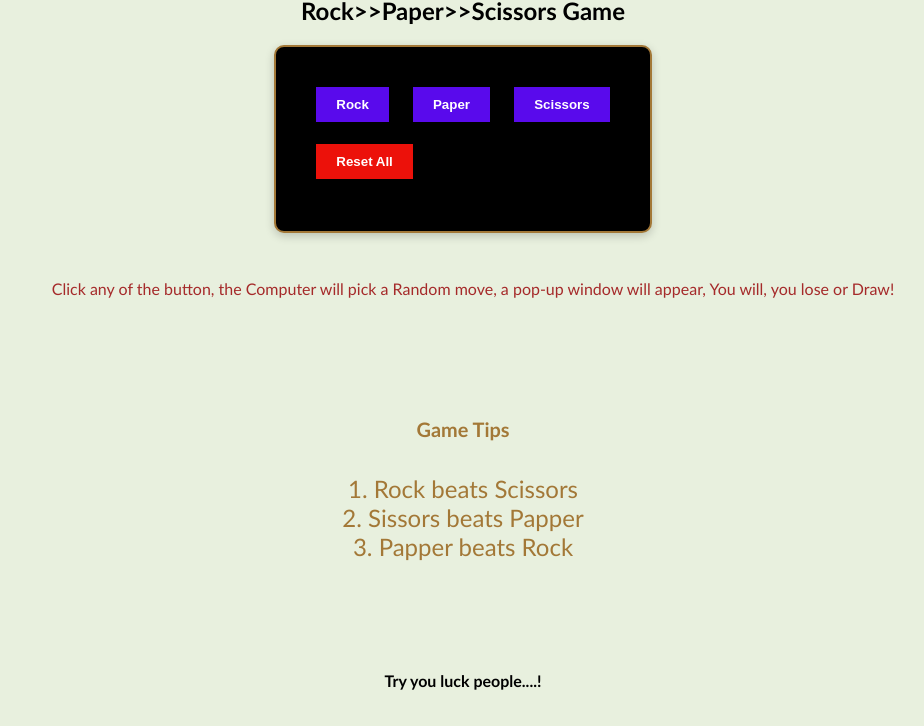
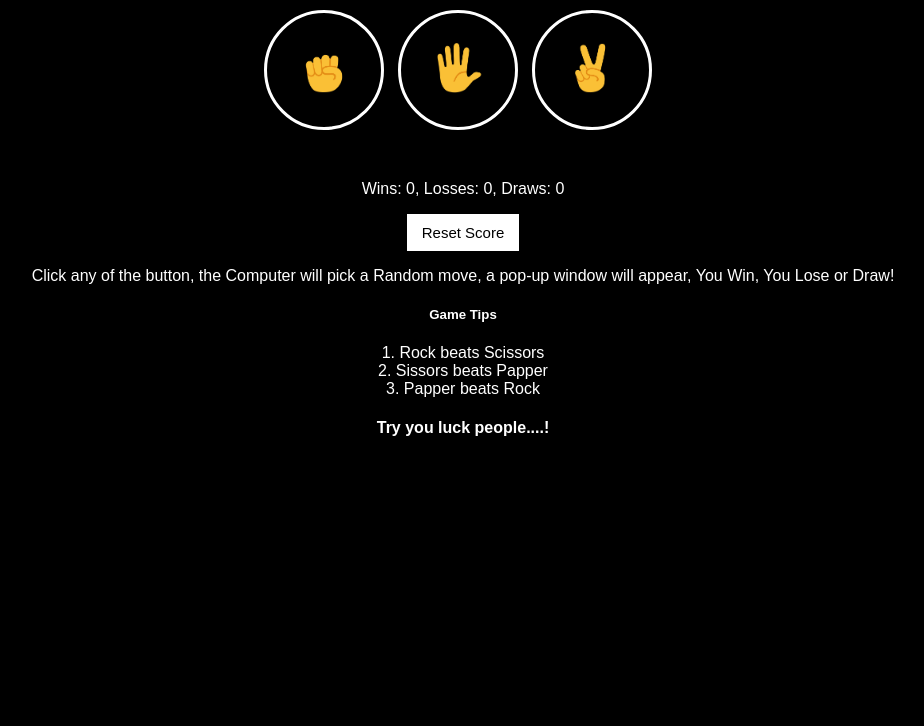
Before and after one commit to Christor90/Paper_Sisscors_Game-Proj., a plain HTML site: page index.html in a window 1280 px wide. Shown: the part 74-800 px from the top of the page, without its empty margins (177-1101 px from the left). Drawn offline with Linux system fonts and the light colour scheme.

Commit message:
updated ui

```diff
--- a/index.html
+++ b/index.html
@@ -1,65 +1,70 @@
 <!DOCTYPE html>
 <html lang="en">
+
 <head>
-    <meta charset="UTF-8">
-    <meta name="viewport" content="width=device-width, initial-scale=1.0">
+    <meta charset="UTF-8" />
+    <meta name="viewport" content="width=device-width, initial-scale=1.0" />
     <title>PeparSis-Game</title>
 
-    <link rel="stylesheet" href="style.css">
+    <link rel="stylesheet" href="style.css" />
 </head>
+
 <body>
-
-
     <h2>Rock>>Paper>>Scissors Game</h2>
 
     <section class="container">
-
         <main>
-
             <button class="btn-all" onclick="
         playGame('rock');
-    ">Rock</button>
+    ">
+                <img src="rock-emoji.png" class="move-icon" />
+            </button>
 
             <button class="btn-all" onclick="
         playGame('paper');
-    ">Paper</button>
+    ">
+                <img src="paper-emoji.png" class="move-icon" />
+            </button>
 
             <button class="btn-all" onclick="
         playGame('scissors');
-    ">Scissors</button>
+    ">
+                <img src="scissors-emoji.png" class="move-icon" />
+            </button>
 
-    <BR>
+            <p class="js-result result"></p>
+            <p class="js-moves"></p>
+            <p class="js-score score"></p>
 
-    <button class="btn-one" onclick="
+            <div class="reset-btn-box">
+                <button class="btn-score-btn" onclick="
             score.Wins = 0;
             score.Losses = 0;
             score.Draws = 0;
-    ">Reset All</button>
-
+            localStorage.removeItem('score');
+            updateScoreElement();
+            ">
+                    Reset Score
+                </button>
+            </div>
         </main>
-
     </section>
 
-
     <p>
-    Click any of the button, the Computer will pick a
-    Random move, a pop-up window will appear,
-    You will, you lose or Draw!
+        Click any of the button, the Computer will pick a Random move, a pop-up
+        window will appear, You Win, You Lose or Draw!
     </p>
-
 
     <article>
         <h5>Game Tips</h5>
-        1. Rock beats Scissors <br>
-        2. Sissors beats Papper <br>
-        3. Papper beats Rock <br>
+        1. Rock beats Scissors <br />
+        2. Sissors beats Papper <br />
+        3. Papper beats Rock <br />
     </article>
-
 
     <h4>Try you luck people....!</h4>
 
-
-
     <script src="script.js"></script>
 </body>
+
 </html>
--- a/script.js
+++ b/script.js
@@ -1,86 +1,91 @@
-
-
-
-    const score = {
+let score = JSON.parse(localStorage.getItem("score")) || {
   Wins: 0,
   Losses: 0,
-        Draws: 0
+  Draws: 0,
 };
 
+updateScoreElement();
+
+// if (!score) {
+//     score = {
+//         Wins: 0,
+//         Losses: 0,
+//         Draws: 0,
+//     };
+// }
 
 function playGame(playerMove) {
-
   const computerMove = pickComputerMove();
 
   // compare our move with the computer Move
-    let result = '';
+  let result = "";
 
-    if (playerMove == 'scissors') {
-        if (computerMove === 'Rock') {
-            result = 'You lose';
-        } else if (computerMove === 'Paper') {
-            result = 'You win';
-        } else if (computerMove === 'Scissors') {
-            result = 'Draw';
+  if (playerMove == "scissors") {
+    if (computerMove === "Rock") {
+      result = "You lose";
+    } else if (computerMove === "Paper") {
+      result = "You win";
+    } else if (computerMove === "Scissors") {
+      result = "Draw";
     }
-
-     } else if (playerMove === 'paper') {
-         if (computerMove === 'Rock') {
-            result = 'You win';
-        } else if (computerMove === 'Paper') {
-            result = 'Draw';
-        } else if (computerMove === 'Scissors') {
-            result = 'You lose';
+  } else if (playerMove === "paper") {
+    if (computerMove === "Rock") {
+      result = "You win";
+    } else if (computerMove === "Paper") {
+      result = "Draw";
+    } else if (computerMove === "Scissors") {
+      result = "You lose";
     }
-
-        } else if (playerMove === 'rock') {
-        if (computerMove === 'Rock') {
-            result = 'Draw';
-        } else if (computerMove === 'Paper') {
-            result = 'You lose';
-        } else if (computerMove === 'Scissors') {
-            result = 'You win';
+  } else if (playerMove === "rock") {
+    if (computerMove === "Rock") {
+      result = "Draw";
+    } else if (computerMove === "Paper") {
+      result = "You lose";
+    } else if (computerMove === "Scissors") {
+      result = "You win";
     }
   }
 
-
-        if (result === 'You win') {
+  if (result === "You win") {
     score.Wins += 1;
-        } else if (result === 'You lose') {
+  } else if (result === "You lose") {
     score.Losses += 1;
-        } else if (result === 'Draw') {
+  } else if (result === "Draw") {
     score.Draws += 1;
   }
 
+  localStorage.setItem("score", JSON.stringify(score));
 
+  updateScoreElement();
 
+  document.querySelector(".js-result").innerHTML = result;
 
-            //display the result in a pop up
-
-        alert(`You picked ${playerMove}. Computer picked ${computerMove}. ${result}
-Wins: ${score.Wins}, Losses: ${score.Losses}, Draws: ${score.Draws}`);
-
+  document.querySelector(".js-moves").innerHTML = `  You
+        <img src="${playerMove}-emoji.png" class="move-icon">
+        <img src="${computerMove}-emoji.png" class="move-icon">
+        Computer`;
 }
 
-
-
+function updateScoreElement() {
+  document.querySelector(
+    ".js-score"
+  ).innerHTML = `Wins: ${score.Wins}, Losses: ${score.Losses}, Draws: ${score.Draws}`;
+}
 
 function pickComputerMove() {
-
-
   //generate a random number
   const randNumber = Math.random();
 
-    let computerMove = '';
+  let computerMove = "";
 
   //converted the move to computer move
 
-    if (randNumber >= 0 && randNumber < 1/3) {
-        computerMove = ('Rock');
-    } else if (randNumber >= 1/3 && randNumber < 2/3){
-        computerMove = ('Paper');
-    } else if (randNumber >= 2/3 && randNumber < 1) {
-        computerMove= ('Scissors');
+  if (randNumber >= 0 && randNumber < 1 / 3) {
+    computerMove = "Rock";
+  } else if (randNumber >= 1 / 3 && randNumber < 2 / 3) {
+    computerMove = "Paper";
+  } else if (randNumber >= 2 / 3 && randNumber < 1) {
+    computerMove = "Scissors";
   }
 
   return computerMove;
--- a/style.css
+++ b/style.css
@@ -1,9 +1,7 @@
-
-body {
-    font-family: 'Gill Sans', 'Gill Sans MT', Calibri, 'Trebuchet MS', sans-serif;
+/* body {
+  font-family: "Gill Sans", "Gill Sans MT", Calibri, "Trebuchet MS", sans-serif;
   background-color: rgb(232, 240, 222);
 }
-
 
 h2 {
   text-align: center;
@@ -17,8 +15,9 @@ h4 {
 
 p {
   padding: 30px 30px 40px 50px;
-    color: brown;
+  color: rgb(52, 60, 219);
   text-align: center;
+  font-size: 30px;
 }
 
 article {
@@ -27,13 +26,11 @@ article {
   padding: 30px 30px 40px 30px;
   border-radius: 10px;
   color: rgb(163, 120, 55);
-
 }
-
 
 .container {
   display: flex;
-    justify-content: center;;
+  justify-content: center;
 }
 
 main {
@@ -63,4 +60,70 @@ main {
   font-weight: 700;
   cursor: pointer;
   background-color: rgb(236, 17, 10);
+} */
+
+.container {
+  display: flex;
+  justify-content: center;
 }
+
+body {
+  background-color: black;
+  color: white;
+  font-family: Arial;
+}
+
+h2 {
+  text-align: center;
+  font-size: 30px;
+  font-weight: bold;
+}
+
+p {
+  text-align: center;
+}
+
+.move-icon {
+  height: 50px;
+}
+
+.btn-all {
+  background-color: transparent;
+  border: 3px solid white;
+  width: 120px;
+  height: 120px;
+  border-radius: 60px;
+  margin-right: 10px;
+  cursor: pointer;
+}
+
+.result {
+  font-size: 25px;
+  font-weight: bold;
+  margin-top: 50px;
+}
+
+.score {
+  margin-top: 50px;
+}
+
+.btn-score-btn {
+  background-color: white;
+  border: none;
+  font-size: 15px;
+  padding: 10px 15px;
+  cursor: pointer;
+}
+
+article {
+  text-align: center;
+}
+
+h4 {
+  text-align: center;
+}
+
+.reset-btn-box {
+  display: flex;
+  justify-content: center;
+}
```
Also changed, not shown: paper-emoji.png (added), rock-emoji.png (added), scissors-emoji.png (added). Lines whose indentation alone changed are shown as unchanged.
